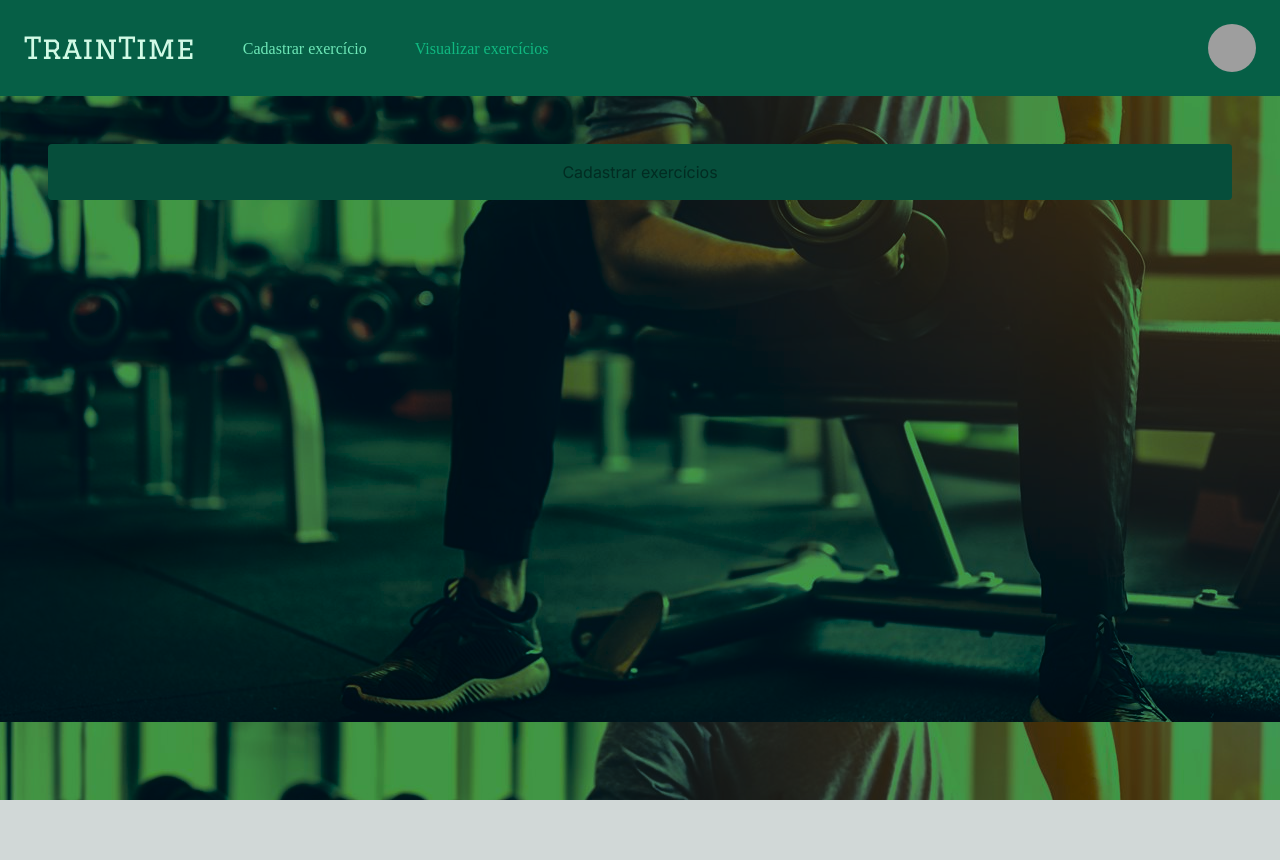
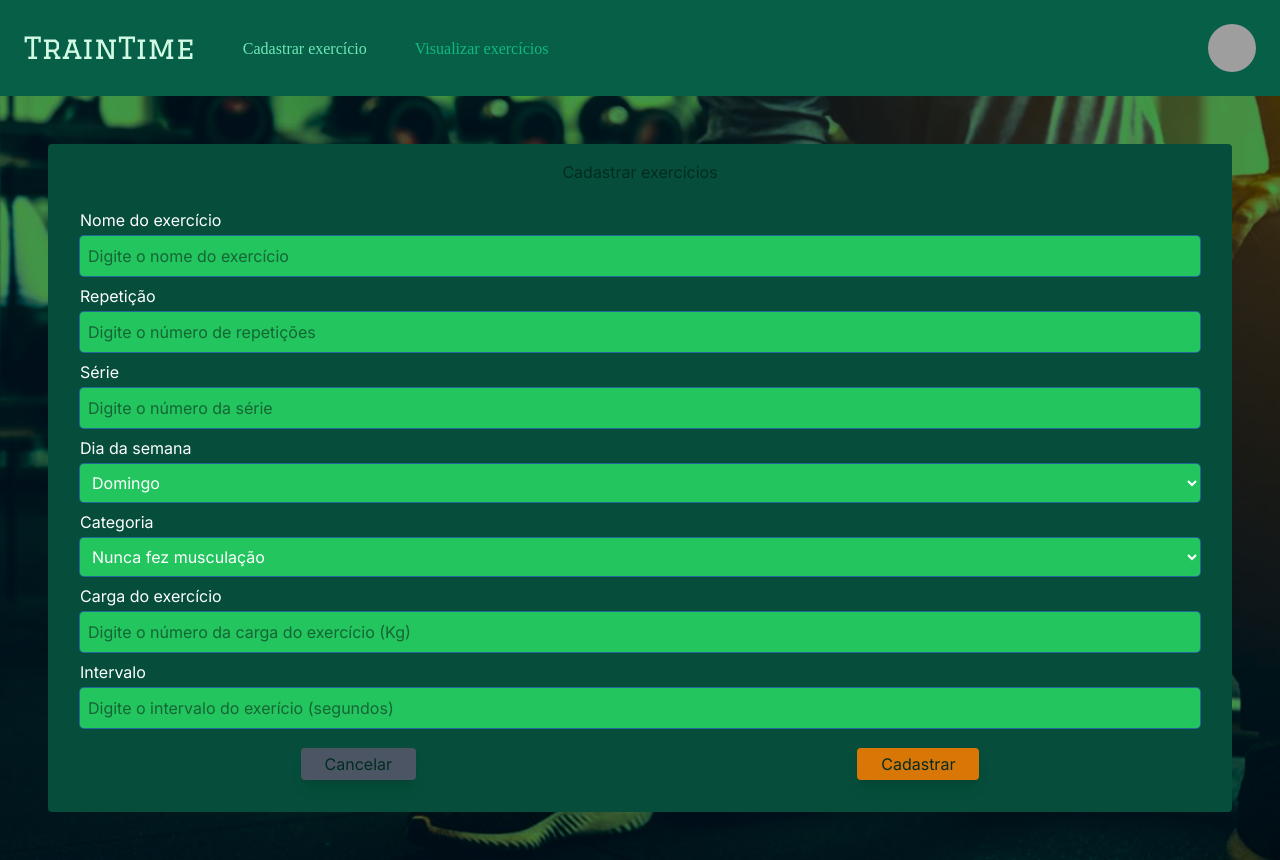
Before and after one commit to biancabt1102/TrainTime-Web, a Next.js app: page /avaliacao in a window 1280 px wide. Before the commit the page ends 800 px from the top, so only its background shows below. Built offline with nearby package versions, Linux system fonts and the light colour scheme; grey boxes are pictures that could not be loaded; a web font is replaced by a local one.

Commit message:
Formulário adicionado

```diff
--- a/next.config.js
+++ b/next.config.js
@@ -2,3 +2,9 @@
 const nextConfig = {}
 
 module.exports = nextConfig
+
+module.exports = {
+    experimental: {
+        serverActions: true,
+    },
+}
--- /dev/null
+++ b/src/actions/avaliacoes.js
@@ -0,0 +1,23 @@
+"use server"
+
+import { revalidatePath } from "next/cache"
+
+export async function create(formData){
+    const url = "http://localhost:8080/traintime/api/avaliacao"
+    const options = {
+        method: "POST",
+        body: JSON.stringify(Object.fromEntries(formData)),
+        headers: {
+            "Content-Type": "application/json"
+        }
+    }
+
+    const resp = await fetch(url, options)
+    if (resp.status !== 201){
+        return {message: "Erro ao cadastrar"}
+    }
+
+    revalidatePath("/contas")
+    return {message: "ok"}
+
+}
--- a/src/app/avaliacao/page.js
+++ b/src/app/avaliacao/page.js
@@ -1,12 +1,96 @@
+"use client"
+
 import NavBar from "@/components/NavBar";
+import { redirect } from "next/navigation";
+import { useState } from "react";
+import { create } from "@/actions/avaliacoes";
+import InputText from "@/components/InputText";
+import SelectText from "@/components/SelectText";
+import Button from "@/components/Button";
 
 export default function Avaliacao() {
+  const data = {
+    nomeDoExercicio: "Remada Baixa",
+    qtdRepeticoes: 15,
+    qtdSeries: 6,
+    categoriaId: 0,
+    diaDaSemanaId: 0,
+    cargaDoExercicio: 30,
+    intervaloDoExercicio: 10
+  }
+
+  const [erro, setErro] = useState("");
+
+  async function onCreate(formData) {
+    const resp = await create(formData);
+
+    if (resp.message === "ok") {
+      redirect("/avaliacao")
+      return
+    }
+    setErro(resp.message);
+  }
+
   return (
     <>
       <NavBar active={"avaliacao"} />
 
       <main className="bg-emerald-900 m-12 p-4 rounded">
         <h2 className="text-center">Cadastrar exercícios</h2>
+
+        <form action={onCreate} className="p-4">
+          <InputText label="Nome do exercício" placeholder="Digite o nome do exercício"
+            name="nomeDoExercicio"
+            id="nomeDoExercicio"
+          />
+          <InputText
+            label="Repetição" placeholder="Digite o número de repetições" name="qtdRepeticoes"
+            id="qtdRepeticoes"
+          />
+          <InputText
+            label="Série" placeholder="Digite o número da série" name="qtdSeries"
+            id="qtdSeries"
+          />
+          <SelectText
+            label="Dia da semana" name="diaDaSemanaId" id="diaDaSemanaId"
+            options={[
+              { value: "0", label: "Domingo" },
+              { value: "1", label: "Segunda" },
+              { value: "2", label: "Terça-Feira" },
+              { value: "3", label: "Quarta-Feira" },
+              { value: "4", label: "Quinta-feira" },
+              { value: "5", label: "Sexta-feira" },
+              { value: "6", label: "Sábado" }
+            ]}
+          />
+          <SelectText
+            label="Categoria" name="categoriaId" id="categoriaId"
+            options={[
+              { value: "0", label: "Nunca fez musculação" },
+              { value: "1", label: "Treinamento de força" },
+              { value: "2", label: "Cardiovascular" },
+              { value: "3", label: "Perda de peso" },
+              { value: "4", label: "Flexibilidade" },
+              { value: "5", label: "Treinamento funcional" },
+              { value: "6", label: "Treinamento de resistência" },
+              { value: "7", label: "Treinamento de equilibrio" },
+            ]}
+          />
+          <InputText label="Carga do exercício" placeholder="Digite o número da carga do exercício (Kg)"
+            name="cargaDoExercicio"
+            id="cargaDoExercicio"
+          />
+          <InputText label="Intervalo" placeholder="Digite o intervalo do exerício (segundos)"
+            name="intervaloDoExercicio"
+            id="intervaloDoExercicio"
+          />
+
+          <div className="flex justify-around mt-5">
+            <Button href="/exercicios" variant="secundary">Cancelar</Button>
+            <Button type="button" variant="primary">Cadastrar</Button>
+          </div>
+          <p className="text-red-500">{erro}</p>
+        </form>
       </main>
     </>
   );
--- a/src/app/exercicios/page.js
+++ b/src/app/exercicios/page.js
@@ -1,22 +1,28 @@
 import NavBar from "@/components/NavBar";
 import DataRow from "@/app/exercicios/DataRow";
+import Button from "@/components/Button";
+import { PlusIcon } from "@heroicons/react/24/outline";
 
 async function getExercicios() {
   const url = "http://localhost:8080/traintime/api/exercicios";
-  const resp = await fetch(url, { next: { revalidate: 0 } });
+  const resp = await fetch(url);
   const data = await resp.json();
   return data._embedded.entityModelList;
 }
 
 export default async function Exercicios() {
   const data = await getExercicios();
-  console.log("ABC" + data);
+
   return (
     <>
       <NavBar active={"exercicios"} />
 
       <main className="bg-emerald-900 m-12 p-4 rounded">
-        <h2 className="text-center font-museo font-semibold text-2xl">Lista de exercícios</h2>
+        <div className="flex justify-around items-center">
+          <h2 className="text-center font-museo font-semibold text-2xl">Lista de exercícios</h2>
+          <Button href="/avaliacao"><PlusIcon className="h-8 w-8" /></Button>
+        </div>
+
         <div id="data">
           {data.map(exercicio => <DataRow exercicio={exercicio} />)}
         </div>
--- /dev/null
+++ b/src/components/Button.jsx
@@ -0,0 +1,25 @@
+import Link from 'next/link';
+import React from 'react'
+
+export default function Button({children, variant="primary", type="link", ...props}) {
+    const styles = {
+        primary: "bg-amber-600",
+        secundary: "bg-gray-600"
+    }
+
+    const variantClass = `flex items-center gap-2 px-6 py-1 rounded shadow-lg ring-black ${styles[variant]}`;
+
+    return (
+        <>
+            {type === "link" ?
+                <Link href="#" {...props} className={variantClass}>
+                    {children}
+                </Link>
+                :
+                <button className={variantClass}>
+                    {children}
+                </button>
+            }
+        </>
+    );
+}
--- /dev/null
+++ b/src/components/InputText.jsx
@@ -0,0 +1,15 @@
+import React from 'react';
+
+export default function InputText({ label, id, ...props }) {
+    return (
+        <div className='flex flex-col gap-1 my-2'>
+            <label htmlFor={id} className='text-white' >{label}</label>
+            <input
+                id={id}
+                type="text"
+                {...props}
+                className='bg-green-500 px-2 py-2 rounded outline-none focus: ring-1 focus:ring-black placeholder:text-green-800'
+            />
+        </div>
+    );
+}
--- /dev/null
+++ b/src/components/SelectText.jsx
@@ -0,0 +1,16 @@
+import React from 'react';
+
+export default function SelectText({ label, id, options,...props }) {
+    return (
+        <div className='flex flex-col gap-1 my-2'>
+            <label htmlFor={id} className='text-white'>{label}</label>
+            <select id={id} {...props} className='bg-green-500 px-2 py-2 rounded outline-none focus: ring-1 focus:ring-black text-white'>
+                {options.map((option) => (
+                    <option key={option.value} value={option.value}>
+                        {option.label}
+                    </option>
+                ))}
+            </select>
+        </div>
+    );
+}
```
